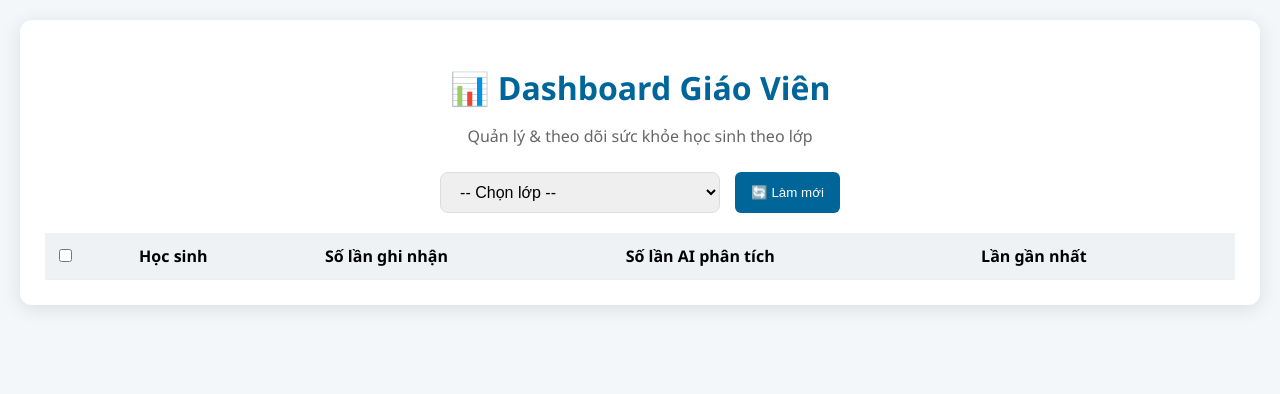
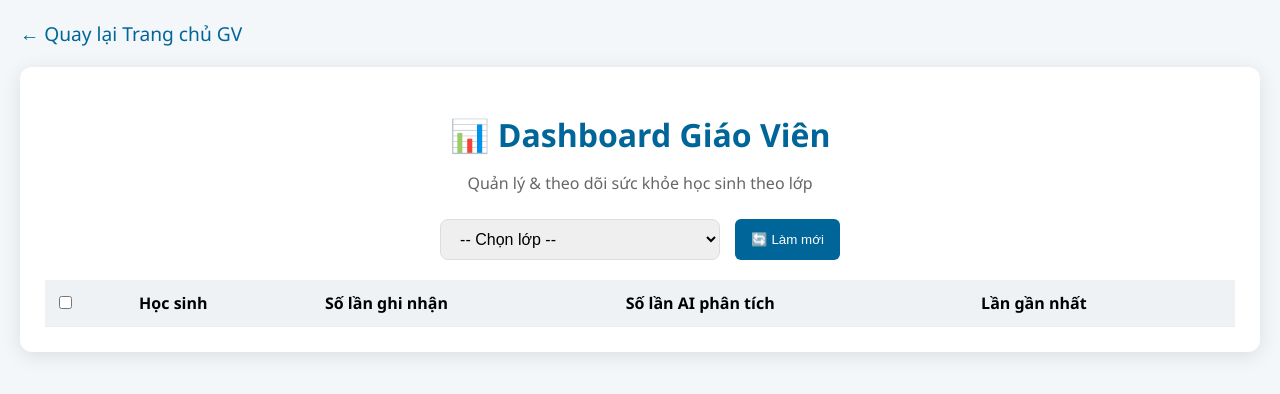
Before and after one commit to thaiphucthanh/conghoclieugv, a plain HTML site: page aistudenthealth.html in a window 1280 px wide. Drawn offline with nearby package versions, Linux system fonts and the light colour scheme; no server answers.

Commit message:
Update aistudenthealth.html

```diff
--- a/aistudenthealth.html
+++ b/aistudenthealth.html
@@ -45,6 +45,9 @@
   </style>
 </head>
 <body>
+    <div class="back" style="padding-bottom: 20px;">
+    <a href="index.html" style="text-decoration:none; color: var(--primary); font-size: 1.2rem;">← Quay lại Trang chủ GV</a>
+    </div>
   <div class="container">
     <h1>📊 Dashboard Giáo Viên</h1>
     <p class="subtitle">Quản lý & theo dõi sức khỏe học sinh theo lớp</p>
```
